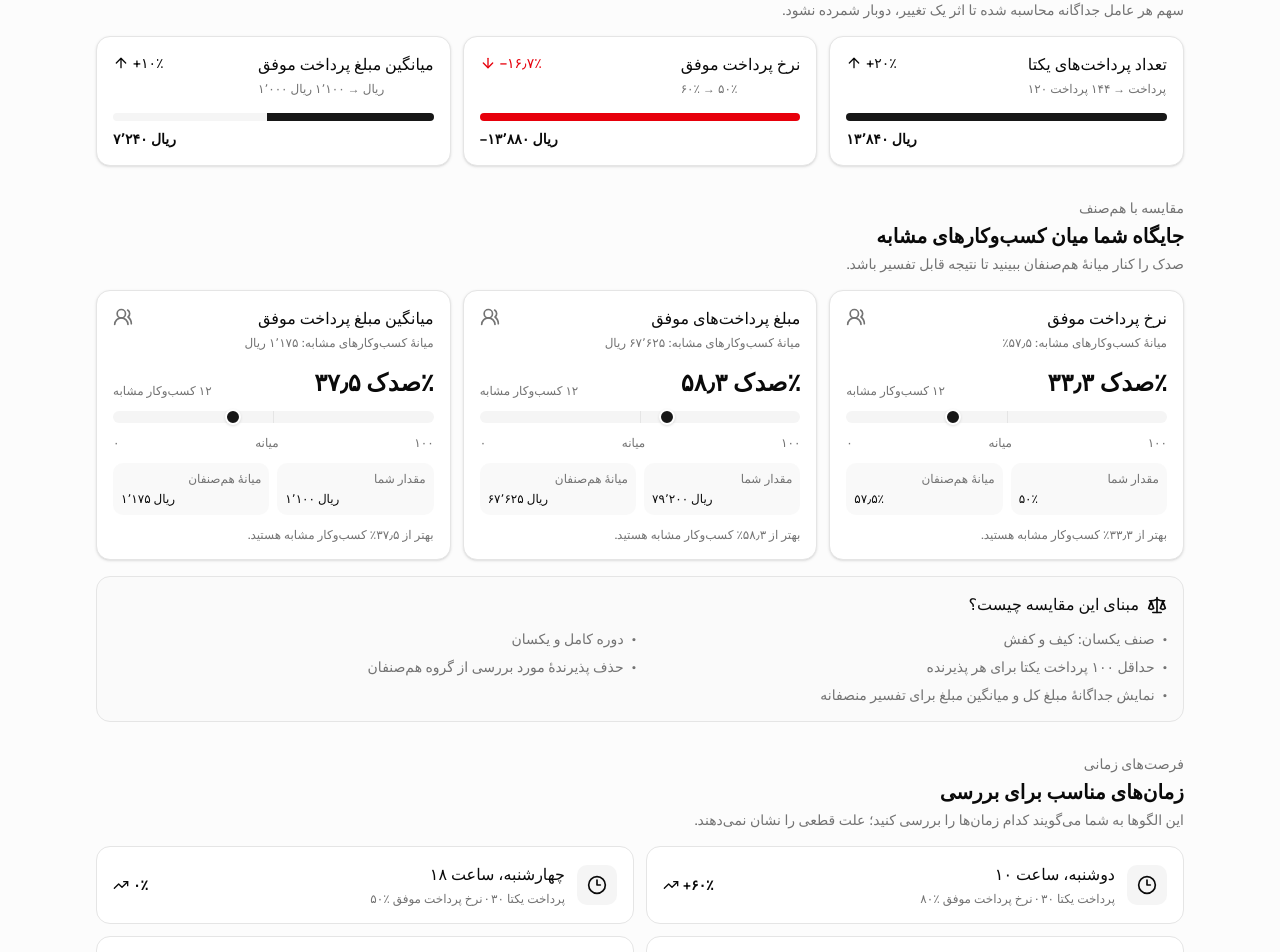
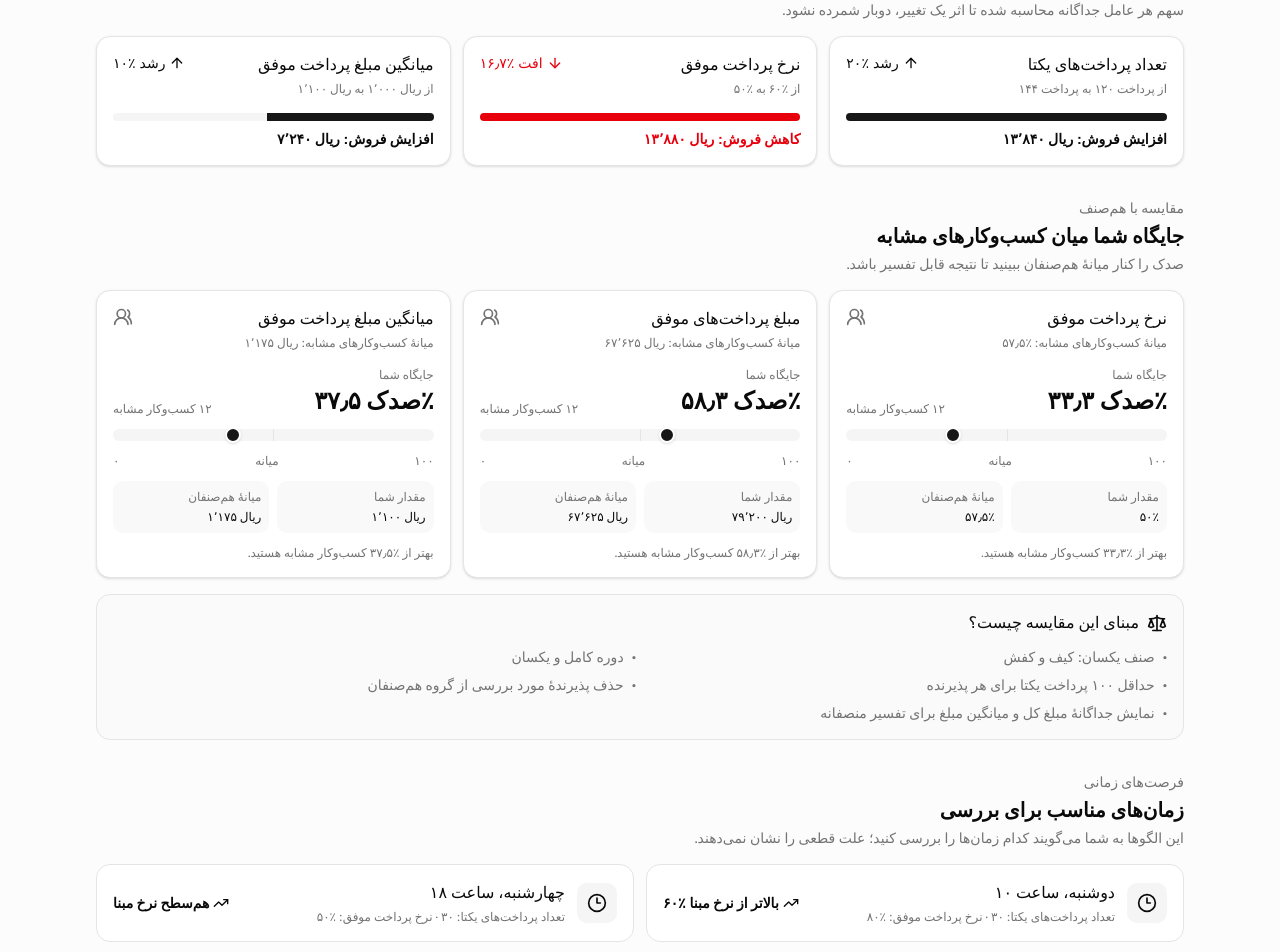
Before and after one commit to Pezhm4n/challenge-1-zarinpal, a Next.js app: page /opportunities in a window 1280 px wide. Shown: the part 536-1488 px from the top of the page. Built offline with nearby package versions, Linux system fonts and the light colour scheme.

Commit message:
fix(peer-opportunities): make metrics human readable

```diff
--- a/src/features/peer-opportunities/components/growth-decomposition.tsx
+++ b/src/features/peer-opportunities/components/growth-decomposition.tsx
@@ -26,12 +26,38 @@ function formatDriverValue(item: DecompositionItem, value: number) {
   return `${rialFormatter.format(value)} پرداخت`;
 }
 
-function formatChange(value: number | null) {
+function ChangeSummary({ value }: { value: number | null }) {
   if (value === null) {
-    return "نامشخص";
+    return <span>تغییر نامشخص</span>;
   }
 
-  return `${value > 0 ? "+" : ""}${numberFormatter.format(value)}٪`;
+  if (value === 0) {
+    return <span>بدون تغییر</span>;
+  }
+
+  return (
+    <span className="inline-flex items-center gap-1">
+      <span>{value > 0 ? "رشد" : "افت"}</span>
+      <bdi dir="ltr" className="tabular-nums">
+        {numberFormatter.format(Math.abs(value))}٪
+      </bdi>
+    </span>
+  );
+}
+
+function ImpactSummary({ value }: { value: number }) {
+  if (value === 0) {
+    return <span>تأثیری بر فروش نداشت</span>;
+  }
+
+  return (
+    <span className="inline-flex flex-wrap items-baseline gap-x-1">
+      <span>{value > 0 ? "افزایش فروش:" : "کاهش فروش:"}</span>
+      <bdi dir="ltr" className="tabular-nums">
+        {rialFormatter.format(Math.abs(value))} ریال
+      </bdi>
+    </span>
+  );
 }
 
 function DirectionIcon({ value }: { value: number }) {
@@ -81,8 +107,9 @@ export function GrowthDecomposition({
               <div className="flex items-start justify-between gap-3">
                 <div className="grid gap-1">
                   <h3 className="font-medium">{driverLabels[item.driver]}</h3>
-                  <p className="text-xs text-muted-foreground" dir="ltr">
-                    {formatDriverValue(item, item.previous)} → {formatDriverValue(item, item.current)}
+                  <p className="text-xs text-muted-foreground">
+                    از <bdi dir="ltr" className="tabular-nums">{formatDriverValue(item, item.previous)}</bdi>
+                    {" "}به <bdi dir="ltr" className="tabular-nums">{formatDriverValue(item, item.current)}</bdi>
                   </p>
                 </div>
                 <span
@@ -92,9 +119,9 @@ export function GrowthDecomposition({
                       : "flex items-center gap-1 text-sm font-medium text-foreground"
                   }
                 >
-                  <span dir="ltr" className="inline-flex items-center gap-1 tabular-nums">
+                  <span className="inline-flex items-center gap-1">
                     <DirectionIcon value={item.contributionRial} />
-                    {formatChange(item.changePct)}
+                    <ChangeSummary value={item.changePct} />
                   </span>
                 </span>
               </div>
@@ -110,8 +137,14 @@ export function GrowthDecomposition({
                     style={{ width }}
                   />
                 </div>
-                <p className="text-sm font-semibold tabular-nums" dir="ltr">
-                  {rialFormatter.format(item.contributionRial)} ریال
+                <p
+                  className={
+                    isNegative
+                      ? "text-sm font-semibold text-destructive"
+                      : "text-sm font-semibold text-foreground"
+                  }
+                >
+                  <ImpactSummary value={item.contributionRial} />
                 </p>
               </div>
             </article>
--- a/src/features/peer-opportunities/components/peer-position.tsx
+++ b/src/features/peer-opportunities/components/peer-position.tsx
@@ -20,6 +20,14 @@ function formatValue(value: number, unit: "percent" | "rial") {
 
 function formatPercentile(value: number) {
   return `${numberFormatter.format(value)}٪`;
+}
+
+function MetricValue({ value, unit }: { value: number; unit: "percent" | "rial" }) {
+  return (
+    <bdi dir="ltr" className="tabular-nums">
+      {formatValue(value, unit)}
+    </bdi>
+  );
 }
 
 export function PeerPosition({ benchmarks }: { benchmarks: PeerBenchmark[] }) {
@@ -64,7 +72,7 @@ export function PeerPosition({ benchmarks }: { benchmarks: PeerBenchmark[] }) {
                 <div className="grid gap-1">
                   <h3 className="font-medium">{label.title}</h3>
                   <p className="text-xs text-muted-foreground">
-                    میانهٔ کسب‌وکارهای مشابه: {formatValue(benchmark.peerMedian, label.unit)}
+                    میانهٔ کسب‌وکارهای مشابه: <MetricValue value={benchmark.peerMedian} unit={label.unit} />
                   </p>
                 </div>
                 <UsersRound aria-hidden="true" className="size-5 text-muted-foreground" />
@@ -72,11 +80,15 @@ export function PeerPosition({ benchmarks }: { benchmarks: PeerBenchmark[] }) {
 
               <div className="grid gap-3">
                 <div className="flex items-end justify-between gap-3">
-                  <p className="text-2xl font-semibold tabular-nums" dir="ltr">
-                    صدک {formatPercentile(benchmark.percentile)}
+                  <p className="grid gap-0.5">
+                    <span className="text-xs text-muted-foreground">جایگاه شما</span>
+                    <bdi dir="ltr" className="text-2xl font-semibold tabular-nums">
+                      صدک {formatPercentile(benchmark.percentile)}
+                    </bdi>
                   </p>
                   <p className="text-xs text-muted-foreground">
-                    {numberFormatter.format(benchmark.peerCount)} کسب‌وکار مشابه
+                    <bdi dir="ltr" className="tabular-nums">{numberFormatter.format(benchmark.peerCount)}</bdi>
+                    {" "}کسب‌وکار مشابه
                   </p>
                 </div>
                 <div
@@ -96,26 +108,27 @@ export function PeerPosition({ benchmarks }: { benchmarks: PeerBenchmark[] }) {
                   />
                 </div>
                 <div className="flex justify-between text-xs text-muted-foreground" dir="ltr">
-                  <span>۰</span>
+                  <bdi>۰</bdi>
                   <span>میانه</span>
-                  <span>۱۰۰</span>
+                  <bdi>۱۰۰</bdi>
                 </div>
                 <dl className="grid grid-cols-2 gap-2 text-xs">
                   <div className="grid gap-1 rounded-lg bg-muted/60 p-2">
                     <dt className="text-muted-foreground">مقدار شما</dt>
-                    <dd className="font-medium tabular-nums" dir="ltr">
-                      {formatValue(benchmark.merchantValue, label.unit)}
+                    <dd className="font-medium">
+                      <MetricValue value={benchmark.merchantValue} unit={label.unit} />
                     </dd>
                   </div>
                   <div className="grid gap-1 rounded-lg bg-muted/60 p-2">
                     <dt className="text-muted-foreground">میانهٔ هم‌صنفان</dt>
-                    <dd className="font-medium tabular-nums" dir="ltr">
-                      {formatValue(benchmark.peerMedian, label.unit)}
+                    <dd className="font-medium">
+                      <MetricValue value={benchmark.peerMedian} unit={label.unit} />
                     </dd>
                   </div>
                 </dl>
                 <p className="text-xs text-muted-foreground">
-                  بهتر از {formatPercentile(benchmark.percentile)} کسب‌وکار مشابه هستید.
+                  بهتر از <bdi dir="ltr" className="tabular-nums">{formatPercentile(benchmark.percentile)}</bdi>
+                  {" "}کسب‌وکار مشابه هستید.
                 </p>
               </div>
             </article>
--- a/src/features/peer-opportunities/components/time-window-opportunities.tsx
+++ b/src/features/peer-opportunities/components/time-window-opportunities.tsx
@@ -15,6 +15,21 @@ const weekdays: Record<number, string> = {
 const numberFormatter = new Intl.NumberFormat("fa-IR", {
   maximumFractionDigits: 1,
 });
+
+function LiftSummary({ value }: { value: number }) {
+  if (value === 0) {
+    return <span>هم‌سطح نرخ مبنا</span>;
+  }
+
+  return (
+    <span className="inline-flex flex-wrap items-center gap-x-1">
+      <span>{value > 0 ? "بالاتر از نرخ مبنا" : "پایین‌تر از نرخ مبنا"}</span>
+      <bdi dir="ltr" className="tabular-nums">
+        {numberFormatter.format(Math.abs(value))}٪
+      </bdi>
+    </span>
+  );
+}
 
 export function TimeWindowOpportunities({ windows }: { windows: TimeWindow[] }) {
   if (windows.length === 0) {
@@ -62,11 +77,9 @@ export function TimeWindowOpportunities({ windows }: { windows: TimeWindow[] })
                     {weekdays[window.weekday] ?? `روز ${window.weekday}`}، ساعت {numberFormatter.format(window.hour)}
                   </h3>
                   <p className="text-xs text-muted-foreground" dir="rtl">
-                    <bdi dir="ltr" className="tabular-nums">
-                      {numberFormatter.format(window.sessions)} پرداخت یکتا
-                    </bdi>
+                    تعداد پرداخت‌های یکتا: <bdi dir="ltr" className="tabular-nums">{numberFormatter.format(window.sessions)}</bdi>
                     <span aria-hidden="true"> · </span>
-                    نرخ پرداخت موفق <bdi dir="ltr" className="tabular-nums">{numberFormatter.format(window.verifyPct)}٪</bdi>
+                    نرخ پرداخت موفق: <bdi dir="ltr" className="tabular-nums">{numberFormatter.format(window.verifyPct)}٪</bdi>
                   </p>
                 </div>
               </div>
@@ -77,13 +90,13 @@ export function TimeWindowOpportunities({ windows }: { windows: TimeWindow[] })
                     : "flex items-center gap-1 text-sm font-semibold text-destructive"
                 }
               >
-                <span dir="ltr" className="inline-flex items-center gap-1 tabular-nums">
+                <span className="inline-flex items-center gap-1">
                   {positive ? (
                     <TrendingUp aria-hidden="true" className="size-4" />
                   ) : (
                     <TrendingDown aria-hidden="true" className="size-4" />
                   )}
-                  {window.liftVsBaselinePct > 0 ? "+" : ""}{numberFormatter.format(window.liftVsBaselinePct)}٪
+                  <LiftSummary value={window.liftVsBaselinePct} />
                 </span>
               </div>
             </article>
```
